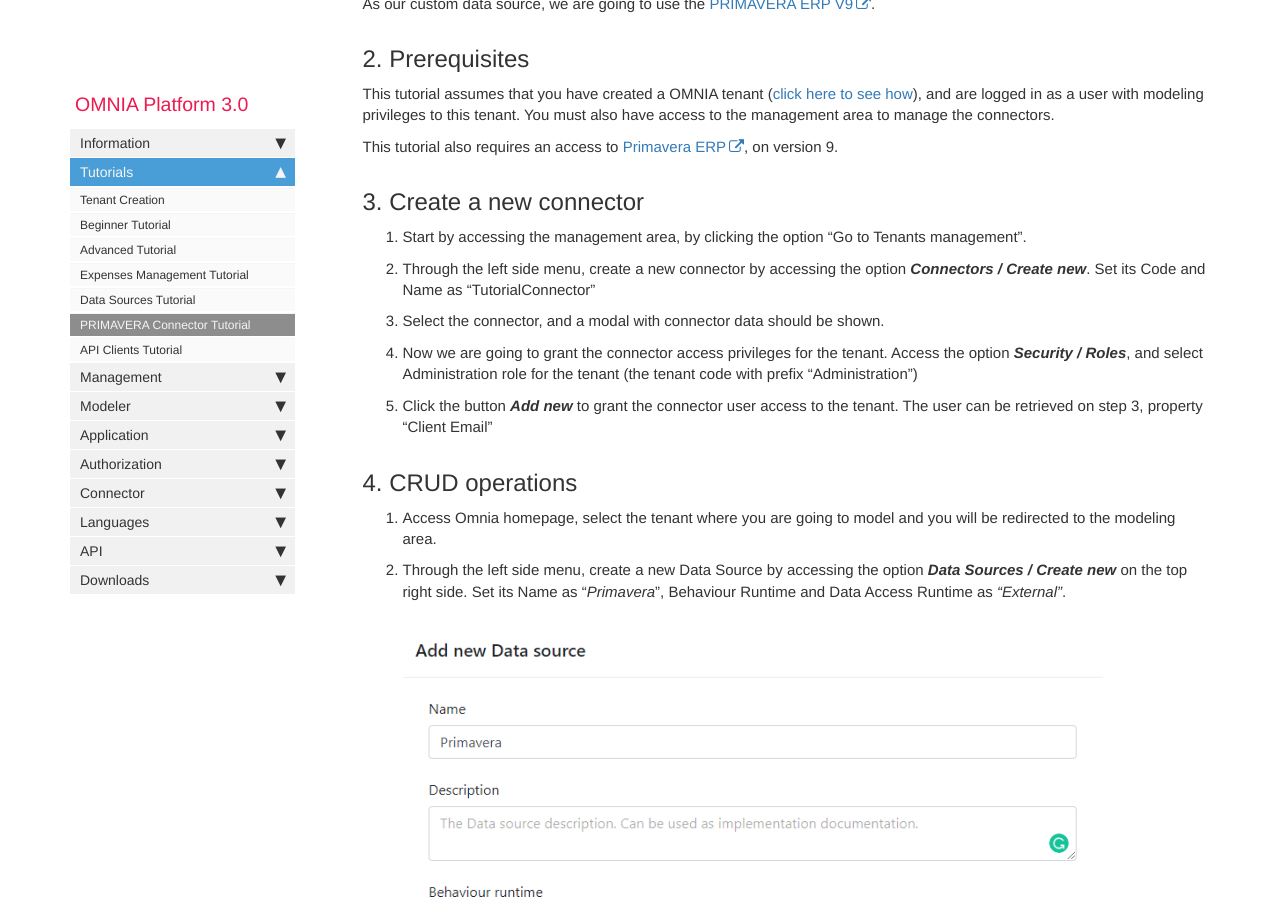
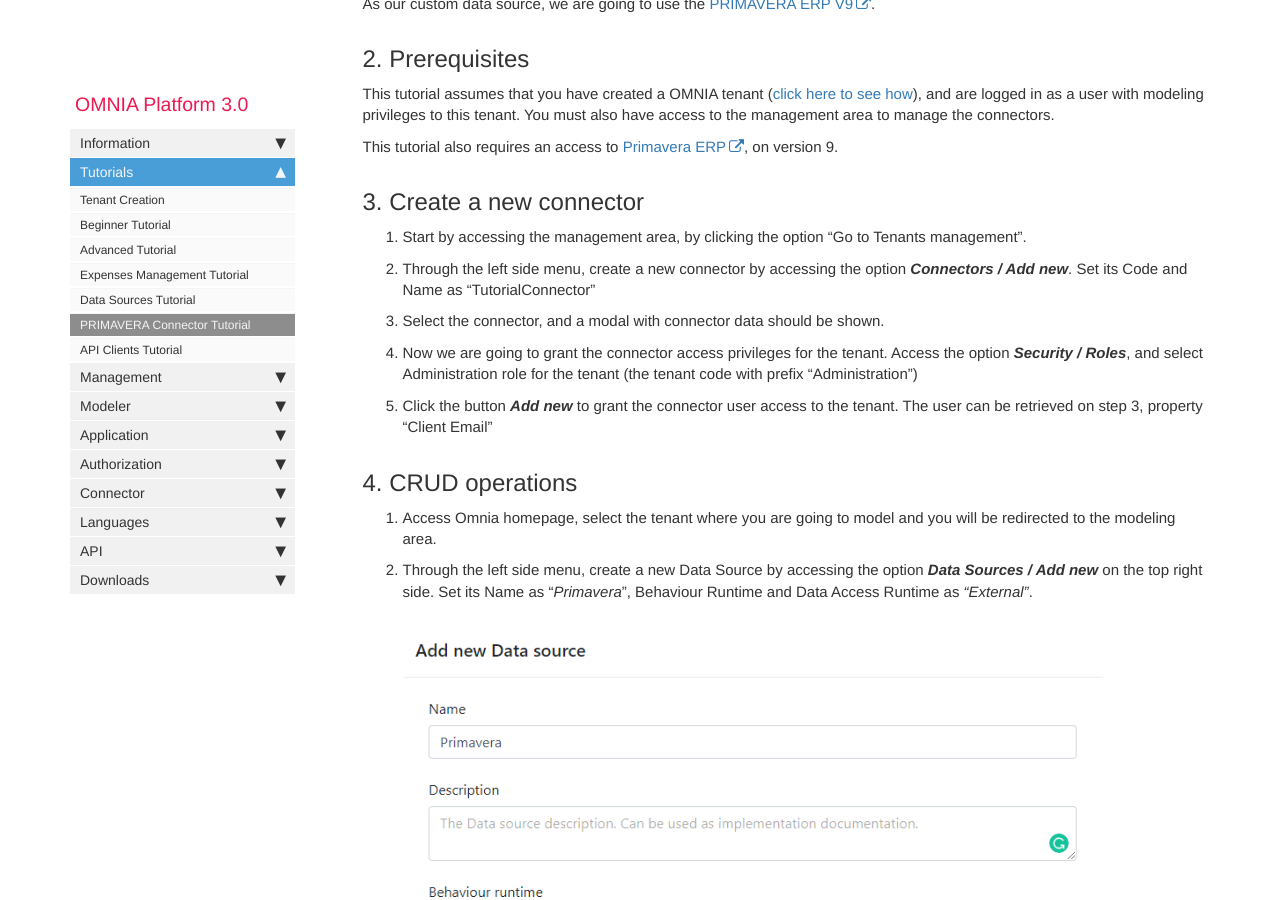
Before and after one commit to daniel8lopes/omnia3, a Jekyll site: the page built from docs/pages/omnia3/Tutorials/omnia3_primaveraconnectortutorial.md, in a window 1280 px wide and 900 px high, scrolled down 577 px. Built offline with Jekyll 4.4.1, drawn with Linux system fonts in a browser that asks for light colours; nearby versions of some CDN libraries; comment, search, counter and statistics services are not loaded.

Commit message:
Fix option name

```diff
--- a/docs/pages/omnia3/Tutorials/omnia3_primaveraconnectortutorial.md
+++ b/docs/pages/omnia3/Tutorials/omnia3_primaveraconnectortutorial.md
@@ -27,7 +27,7 @@ This tutorial also requires an access to [Primavera ERP](https://pt.primaverabss
 
 1. Start by accessing the management area, by clicking the option "Go to Tenants management".
 
-2. Through the left side menu, create a new connector by accessing the option ***Connectors / Create new***. Set its Code and Name as "TutorialConnector"
+2. Through the left side menu, create a new connector by accessing the option ***Connectors / Add new***. Set its Code and Name as "TutorialConnector"
 
 3. Select the connector, and a modal with connector data should be shown.
 
@@ -39,7 +39,7 @@ This tutorial also requires an access to [Primavera ERP](https://pt.primaverabss
 
 1. Access Omnia homepage, select the tenant where you are going to model and you will be redirected to the modeling area.
 
-2. Through the left side menu, create a new Data Source by accessing the option ***Data Sources / Create new*** on the top right side. Set its Name as "*Primavera*", Behaviour Runtime and Data Access Runtime as *"External"*.
+2. Through the left side menu, create a new Data Source by accessing the option ***Data Sources / Add new*** on the top right side. Set its Name as "*Primavera*", Behaviour Runtime and Data Access Runtime as *"External"*.
 
     ![Modeler create DataSource](/images/tutorials/primaveraconnector/add-new-datasource.png)
 
```
